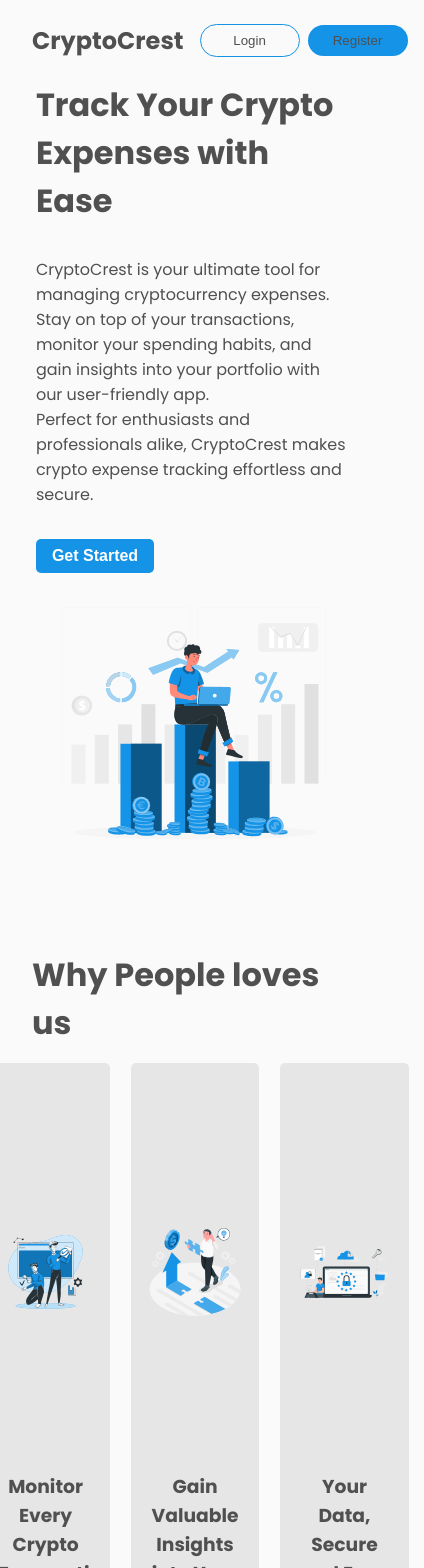
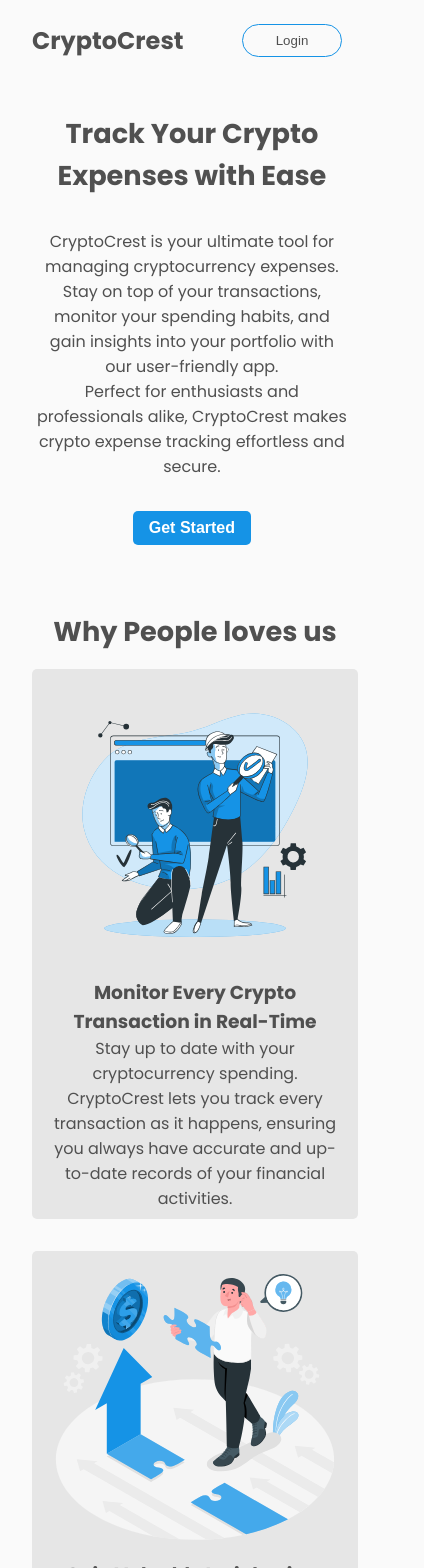
Before and after one commit to TechifyDev1/CryptoCrest, a React (Vite) app: page / in a window 390 px wide. Shown: the top 1568 px of the page, 424 px wide, since content can reach past the window. Built offline with nearby package versions, Linux system fonts and the light colour scheme.

Commit message:
Worked on the responsiveness of the landing page

```diff
--- a/src/components/Landing_page/Features_section/Features.css
+++ b/src/components/Landing_page/Features_section/Features.css
@@ -9,6 +9,11 @@
 
     .title {
         font-size: xx-large;
+
+        @media (max-width: 768px) {
+            text-align: center !important;
+            font-size: 1.7rem;
+        }
     }
 
     .features {
@@ -37,6 +42,15 @@
             .descriptions {
                 height: 50%;
             }
+
+            @media (max-width: 768px) {
+                width: 100%;
+            }
+        }
+
+        @media (max-width: 768px) {
+            flex-direction: column;
+            gap: 2rem;
         }
     }
 }
--- a/src/components/Landing_page/Hero_section/Hero.css
+++ b/src/components/Landing_page/Hero_section/Hero.css
@@ -3,6 +3,7 @@
     justify-content: space-between;
     align-items: center;
     padding: 0 5%;
+    margin-top: 2rem;
 
     @media screen and (max-width: 768px) {
         flex-direction: column;
@@ -22,6 +23,8 @@
         @media screen and (max-width: 768px) {
             width: 100%;
             padding: 0;
+            align-items: center;
+            text-align: center;
         }
 
         h1 {
@@ -30,7 +33,7 @@
             margin-bottom: 1rem;
 
             @media screen and (max-width: 768px) {
-                font-size: 2rem;
+                font-size: 1.7rem;
             }
         }
 
@@ -67,7 +70,7 @@
         align-items: center;
 
         @media screen and (max-width: 768px) {
-            width: 100%;
+            display: none;
         }
 
         img {
--- a/src/components/Landing_page/Nav_bar/NavBar.css
+++ b/src/components/Landing_page/Nav_bar/NavBar.css
@@ -49,6 +49,10 @@
                 color: var(--primary-color);
                 border: 1px solid var(--primary-color);
             }
+
+            @media (max-width: 768px) {
+                display: none;
+            }
         }
     }
 }
```
